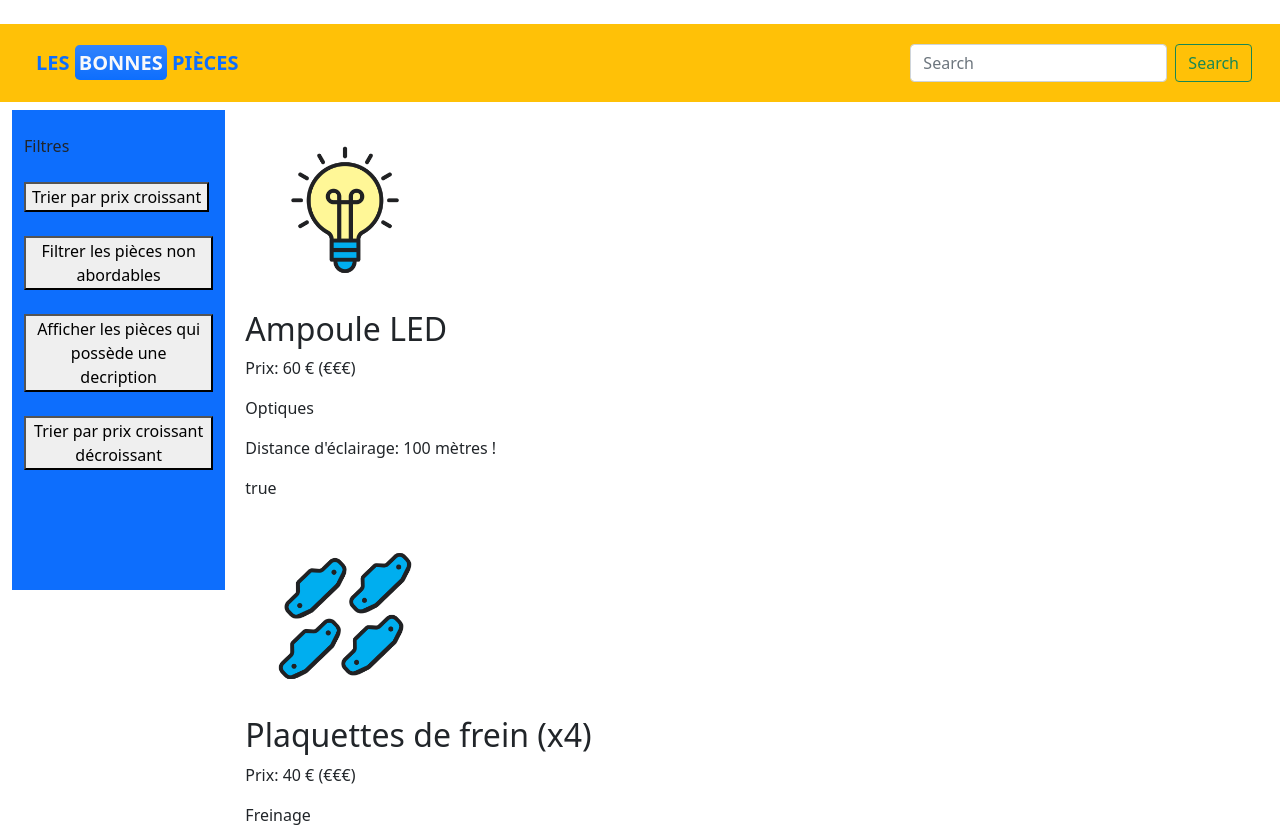
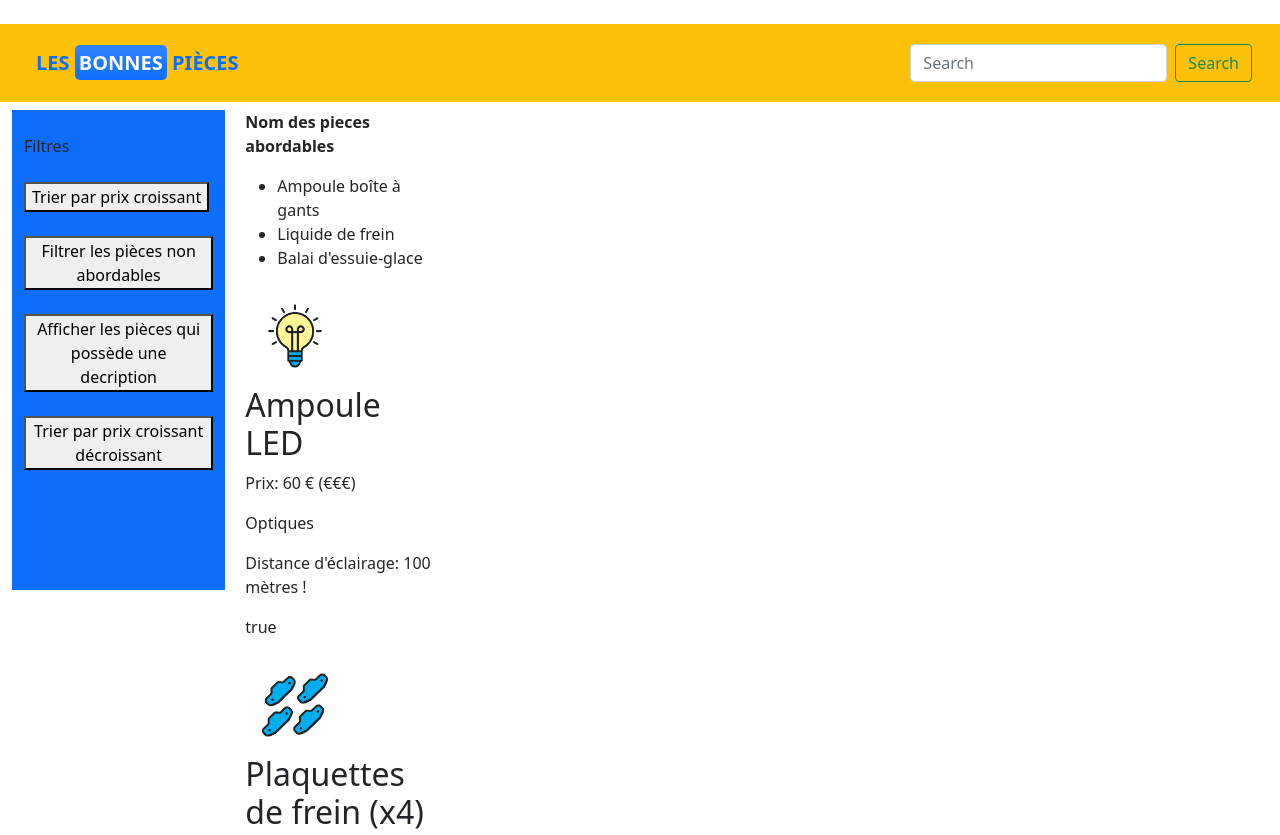
Before and after one commit to MzoughiAkram/ProjetWebJsPiecesAutomobiles, a website: page index.html in a window 1280 px wide. Shown: the top 835 px of the page. Drawn offline with nearby package versions, Linux system fonts and the light colour scheme.

Commit message:
Aficher les pieces abordables

```diff
--- a/index.html
+++ b/index.html
@@ -65,11 +65,17 @@
                         </section>
 
                     </div>
-                    <div class="col-9 fiches">
+
+
+                    <div class="col-2 fiches">
 
                         <!-- Fiches produits -->
 			            <!--<section class="fiches ">
 			            </section>-->
+                        <div class="abordable">
+                            <p class="head">Nom des pieces abordables</p>
+                        </div>
+
 
                     </div>
               </div>
--- a/pieces.js
+++ b/pieces.js
@@ -5,8 +5,8 @@ const pieces = await reponse.json();
 //Création des balises
 for(let i=0; i<pieces.length; i++){
 const article = pieces[i];
-//let newDiv = document.createElement('div');
-//div.className = 'col-2 bg-secondary';
+//var newDiv = document.createElement('div');
+//div.className = 'col-4';
 const imageElement = document.createElement("img");
 imageElement.src = article.image;
 const nomElement = document.createElement("h2");
@@ -23,6 +23,7 @@ disponibiltéElement.innerText = article.disponibilté;
 //Rattachement de nos balises au DOM
 const sectionFiches = document.querySelector(".fiches");
 //document.body.appendChild(newDiv);
+
 sectionFiches.appendChild(imageElement);
 sectionFiches.appendChild(nomElement);
 sectionFiches.appendChild(prixElement);
@@ -67,3 +68,23 @@ boutonTrie.addEventListener("click", function(){
     });
     console.log(piecesOrdonnees);
 });
+
+//Afiicher le nom de toutes les pieces abordables
+const noms = pieces.map(piece=>piece.nom);
+for(let i=pieces.length-1; i>=0; i--){
+    if(pieces[i].prix>35){
+        noms.splice(i,1)
+    }
+}
+//création de la liste
+const abordablesElements = document.createElement('ul');
+//Ajout de chaque nom à la liste
+for(let i=0; i<noms.length; i++){
+    const nomElement = document.createElement('li');
+    nomElement.innerText = noms[i];
+    abordablesElements.appendChild(nomElement);
+
+}
+// Ajout de l'en-tête puis de la liste au bloc résultats filtres
+document.querySelector('.abordable')
+.appendChild(abordablesElements)
--- a/style.css
+++ b/style.css
@@ -1,6 +1,10 @@
 .fiches img {
-	max-width: 200px;
+	max-width: 100px;
     font-size: small;
     display: flex;
     flex-direction: row;
+
 }
+.head{
+    font-weight: bolder;
+}
```
